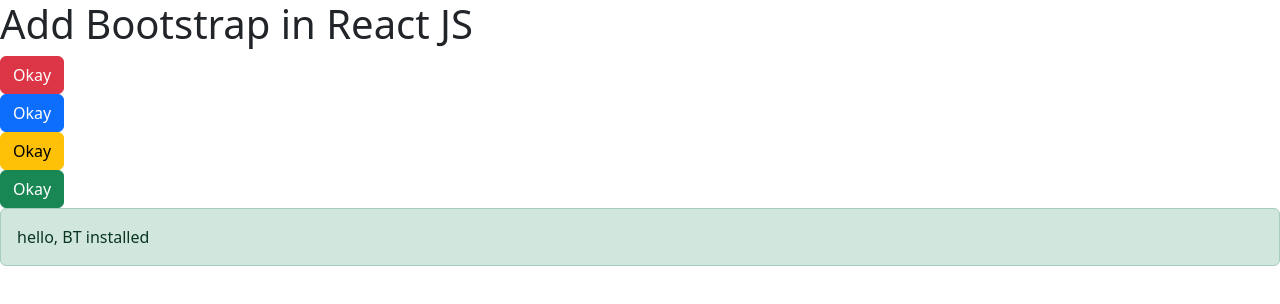
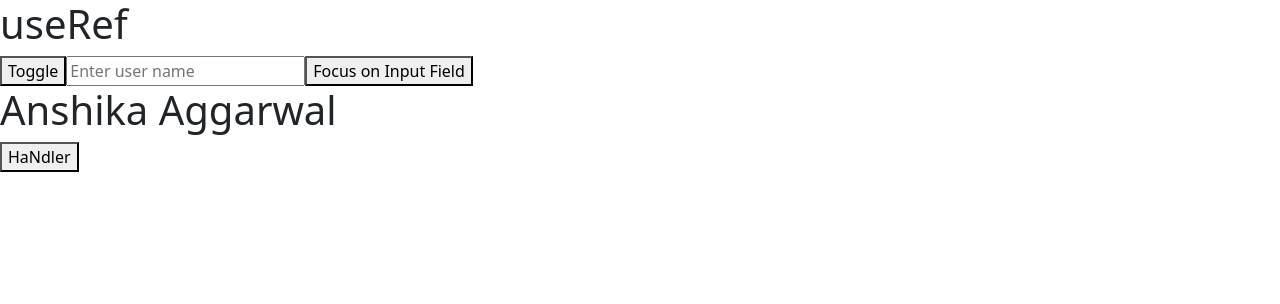
Before and after one commit to aggarwal123anshika/React-tutorial, a React (Vite) app in the folder react-blog/: page / in a window 1280 px wide. Shown: the top 304 px of the page. Built offline with nearby package versions, Linux system fonts and the light colour scheme.

Commit message:
useRef Hook in React Js

```diff
--- a/react-blog/src/App.jsx
+++ b/react-blog/src/App.jsx
@@ -748,19 +748,58 @@
 
 
 // ADD BOOTSTRAP WITH REACT JS
-import {Button} from 'react-bootstrap';
-import { Alert } from "react-bootstrap";
+// import {Button} from 'react-bootstrap';
+// import { Alert } from "react-bootstrap";
+// function App() {
+
+//   return (
+//     <>
+//       <h1>Add Bootstrap in React JS</h1>
+//       <Button onClick={() => alert("bootstrap applied")} variant="danger">Okay</Button><br />
+//       <Button variant="primary">Okay</Button><br />
+//       <Button variant="warning">Okay</Button><br />
+//       <Button variant="success">Okay</Button><br />
+//       <Alert variant="success">hello, BT installed</Alert>
+//     </>
+//   )
+// }
+// export default App;
+
+
+// USEREF HOOK
+
+import { useRef } from "react";
 function App() {
-
+  const inputRef = useRef(null);
+  const h1Ref = useRef(null);
+  const inputHandler = () => {
+    console.log(inputRef);
+    inputRef.current.focus()
+    inputRef.current.style.color = 'red'
+    inputRef.current.password = "enter password"
+    inputRef.current.value = "123"
+  }
+  const toggleHandler = () => {
+    if (inputRef.current.style.display != 'none') {
+      inputRef.current.style.display = 'none'
+    } else {
+      inputRef.current.style.display = 'inline'
+    }
+  }
+  const h1handler = () => {
+    h1Ref.current.style.color = "pink"
+  }
   return (
     <>
-      <h1>Add Bootstrap in React JS</h1>
-      <Button onClick={() => alert("bootstrap applied")} variant="danger">Okay</Button><br />
-      <Button variant="primary">Okay</Button><br />
-      <Button variant="warning">Okay</Button><br />
-      <Button variant="success">Okay</Button><br />
-      <Alert variant="success">hello, BT installed</Alert>
+      <h1>useRef</h1>
+      <button onClick={toggleHandler}>Toggle</button>
+      <input ref={inputRef} type="text" placeholder="Enter user name"/>
+      <button onClick={inputHandler}>Focus on Input Field</button>
+
+      <h1 ref={h1Ref}>Anshika Aggarwal</h1>
+      <button onClick={h1handler}>HaNdler</button>
     </>
+
   )
 }
 export default App;
```
